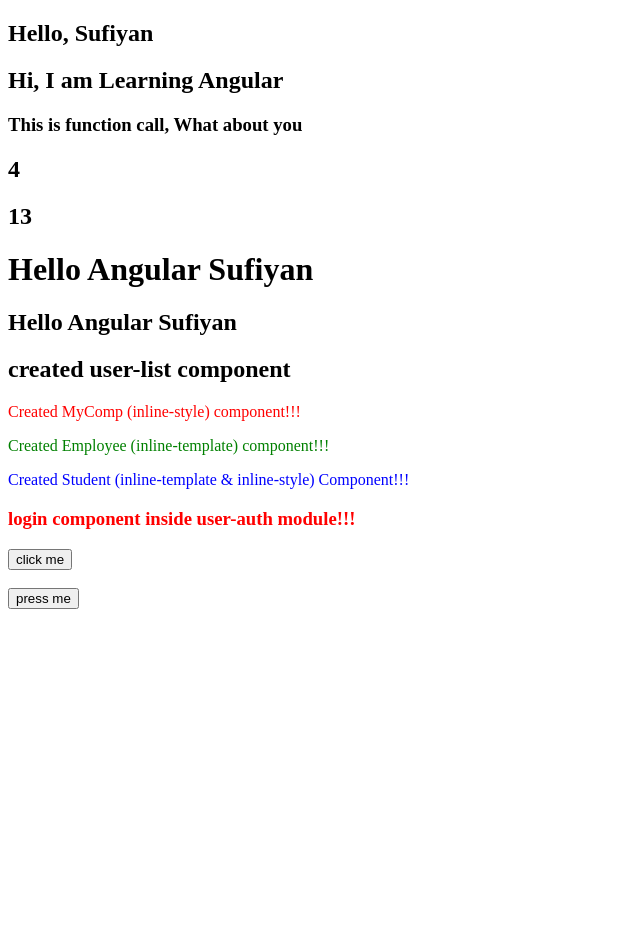
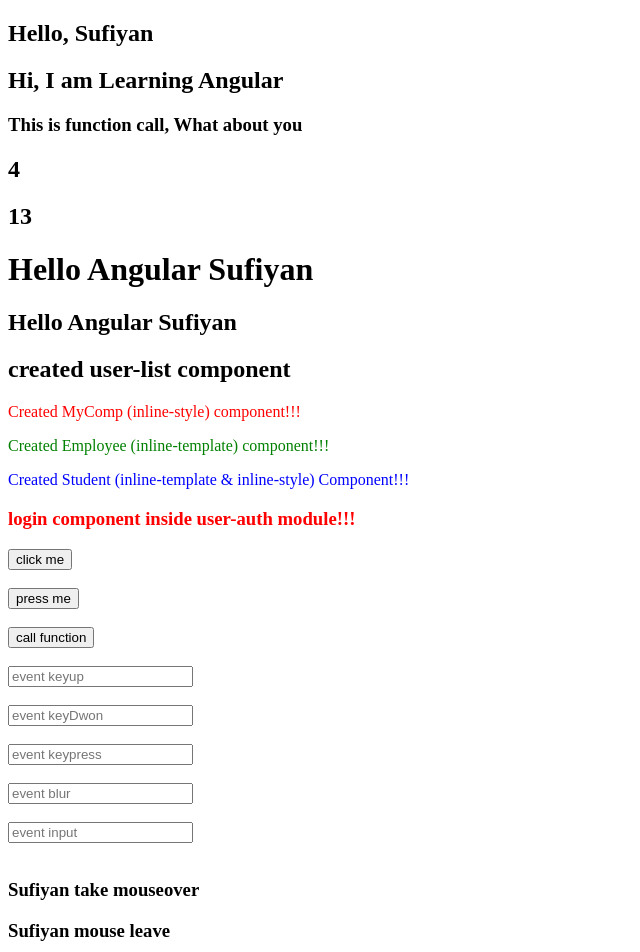
Before and after one commit to Sufiyan33/Learning-Angular, an Angular app in the folder Angular-Beginner/blog/: page / in a window 1280 px wide. Shown: the top 952 px of the page, without its empty margins (0-640 px from the left). Before the commit the page ends 800 px from the top, so only its background shows below. Built offline with nearby package versions, Linux system fonts and the light colour scheme.

Commit message:
Creating events & listening

```diff
--- a/Angular-Beginner/blog/src/app/app.component.html
+++ b/Angular-Beginner/blog/src/app/app.component.html
@@ -22,4 +22,15 @@
 <app-login></app-login>
 <!-- Let's make a button & call using function-->
  <button (click)="getName('Intro','name')">click me</button><br/><br/>
- <button (click)="getNameWithAny('name')">press me</button>
+ <button (click)="getNameWithAny('name')">press me</button><br/><br/>
+
+ <!-- Creating some events -->
+  <button (click)="getData('sufiyan')">call function</button><br/><br/>
+  <input type="text" #box (keyup)="getData('box.value')" placeholder="event keyup"><br/><br/>
+  <input type="text" #box1 (keydown)="getData('box1.value')" placeholder="event keyDwon"><br/><br/>
+  <input type="text" #box2 (keypress)="getData('box2.value')" placeholder="event keypress"><br/><br/>
+  <input type="text" #box3 (blur)="getData('box3.value')" placeholder="event blur"><br/><br/>
+  <input type="text" #box4 (input)="getData('box4.value')" placeholder="event input"><br/><br/>
+
+  <h3 (mouseover)="getData('mouse over')">Sufiyan take mouseover</h3>
+  <h3 ((mouseleave))="getData('mouse leave')">Sufiyan mouse leave</h3>
--- a/Angular-Beginner/blog/src/app/app.component.ts
+++ b/Angular-Beginner/blog/src/app/app.component.ts
@@ -32,4 +32,8 @@ export class AppComponent {
   getNameWithAny(name:any){
     alert("Any example!!!")
   }
+
+  getData(value:string){
+    console.warn("testing events!!!")
+  }
 }
```
